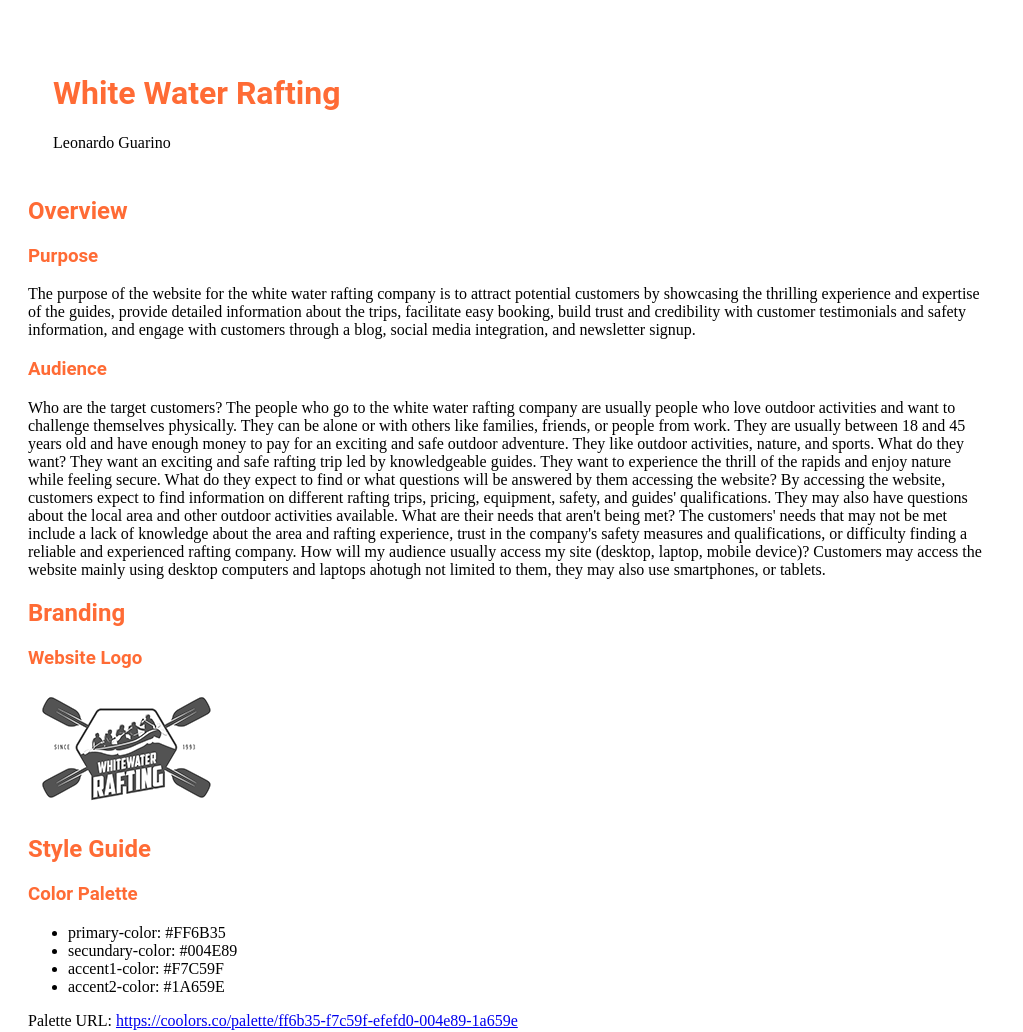
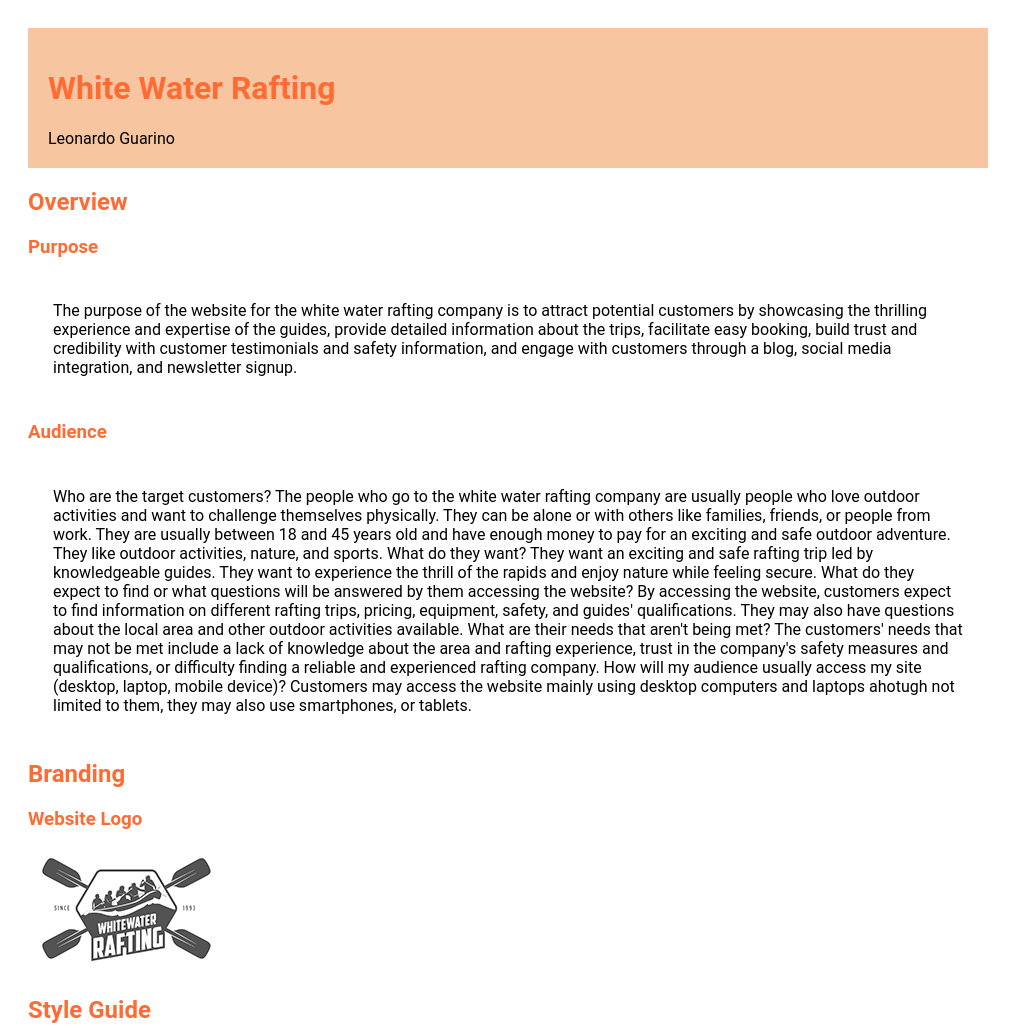
Before and after one commit to lguarinosud/wdd130, a plain HTML site: page wwr/site-plan-rafting.html in a window 1280 px wide. Shown: the top 1032 px of the page, without its empty margins (0-1023 px from the left). Drawn offline with Linux system fonts and the light colour scheme; a web font is replaced by a local one.

Commit message:
amending

```diff
--- a/wwr/styles/site-plan-rafting.css
+++ b/wwr/styles/site-plan-rafting.css
@@ -1,21 +1,20 @@
 @import url('https://fonts.googleapis.com/css2?family=font-name&family=optional-2nd-font-name&display=swap');
 
 :root {
-    --primary-color: #FF6B35 ;
-    --secundary-color: #004E89;
+    --primary-color:  #FF6B35;
+    --secondary-color: #004E89;
     --accent1-color: #F7C59F;
     --accent2-color: #1A659E;
 
-    --heading-font: 'roboto', serif;
-    --paragrapth-font: 'roboto', serif;
+    --heading-font: 'roboto', sanserif;
+    --paragraph-font: 'roboto', sanserif;
 
-    --nav-background-color: #F7C59F ;
-    --nav-link-color: #1A659E ;
-    --nav-hover-link-color:#FF6B35 ;
-    --nav-hover-background-color:#004E89 ;
+    --nav-background-color: #F7C59F;
+    --nav-link-color: #1A659E;
+    --nav-hover-link-color: #FF6B35;
+    --nav-hover-background-color: #004E89;
+  }
 
-
-}
 
 body {
     font-family: var(--paragraph-font);
@@ -29,6 +28,11 @@ h1, h2, h3, h4, h5, h6 {
   }
 
   header {
+    padding: 20px;
+    background-color: var(--accent1-color);
+  }
+
+  p {
     padding: 25px;
   }
 
@@ -49,7 +53,7 @@ nav a:link, nav a:visited {
     color: var(--nav-link-color);
   }
 
-nav a :hover {
+  nav a:hover {
     color: var(--nav-hover-link-color);
-    background-color: var(--nav-background-color)
+    background-color: var(--nav-hover-background-color);
   }
```
Lines whose indentation alone changed are shown as unchanged.
